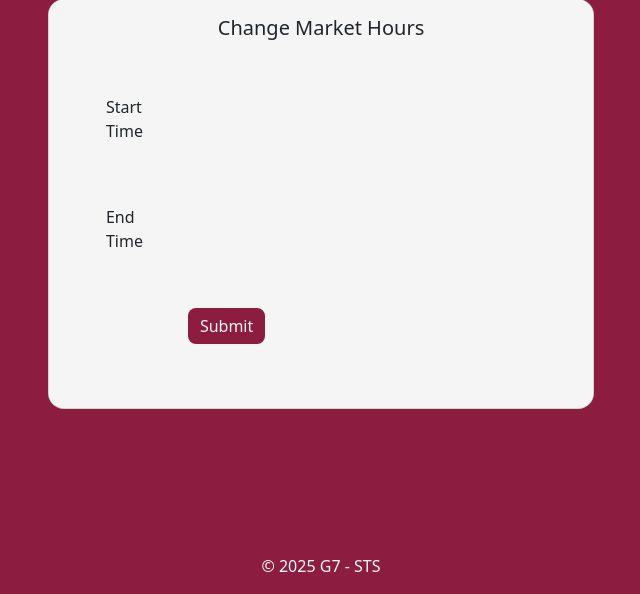
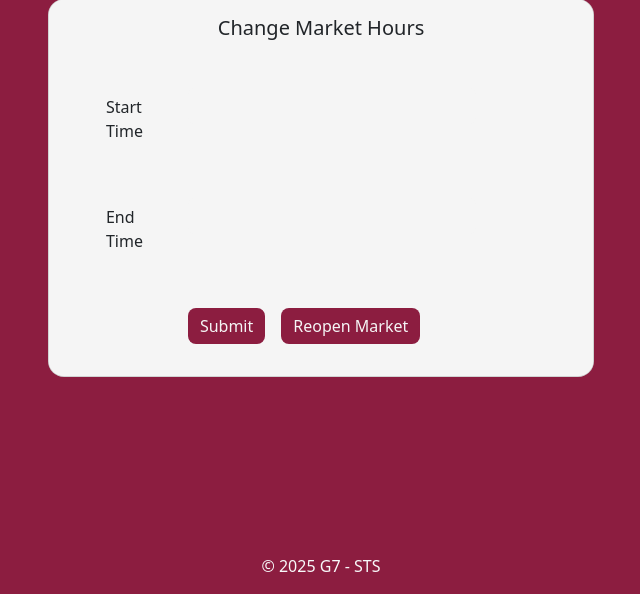
Before and after one commit to el-monke/StockTradingSystem, a Flask app: template flask_working/templates/change_mkt_hrs.html in a window 1280 px wide. Shown: the part 206-800 px from the top of the page, without its empty margins (319-959 px from the left). Run offline with Flask 3, Linux system fonts and the light colour scheme; the template is opened without the code that fills it, so the values that code supplies are empty.

Commit message:
Update change_mkt_hrs.html
Updated market hours form to include a open market button -- route in app.py

```diff
--- a/flask_working/templates/change_mkt_hrs.html
+++ b/flask_working/templates/change_mkt_hrs.html
@@ -19,18 +19,31 @@
                 <input type="text" class="form-control" id="startTime" name="startTime" style="background-color: #F5F5F5;border: none;">
             </div>
           </div>
+
           <div class="form-group row mb-5" style="padding-left: 8%;">
             <label for="endTime" class="col-sm-2 col-form-label">End Time</label>
             <div class="col-sm-10 ml-3" style="width: 63%">
                 <input type="text" class="form-control" id="endTime" name="endTime" style="background-color: #F5F5F5;border: none;">
             </div>
           </div>
-          <div class="form-group row mb-5" style="padding-left: 24%;">
-                <div class="col-sm-10">
-                    <button type="submit" class="btn btn-primary rounded-3" style="background-color: #8C1D40;color: #F5F5F5;border:none;">Submit</button>
-                </div>
+
+
+          <div class="form-group row mb-3" style="padding-left: 24%;">
+            <div class="col-sm-10 d-flex gap-3">
+              <button type="submit" class="btn btn-primary rounded-3" style="background-color: #8C1D40;color: #F5F5F5;border:none;">
+                Submit
+              </button>
+              <button formaction="{{ url_for('reopen_market') }}" formmethod="post"
+                      class="btn btn-success rounded-3"
+                      style="background-color: #8C1D40; color: #F5F5F5; border: none;">
+                Reopen Market
+              </button>
             </div>
-            </div>
-        </form>
-        </div></div></div>
+          </div>
+      </form>
+
+    </div>
+  </div>
+</div>
+</div>
 {% endblock %}
```
